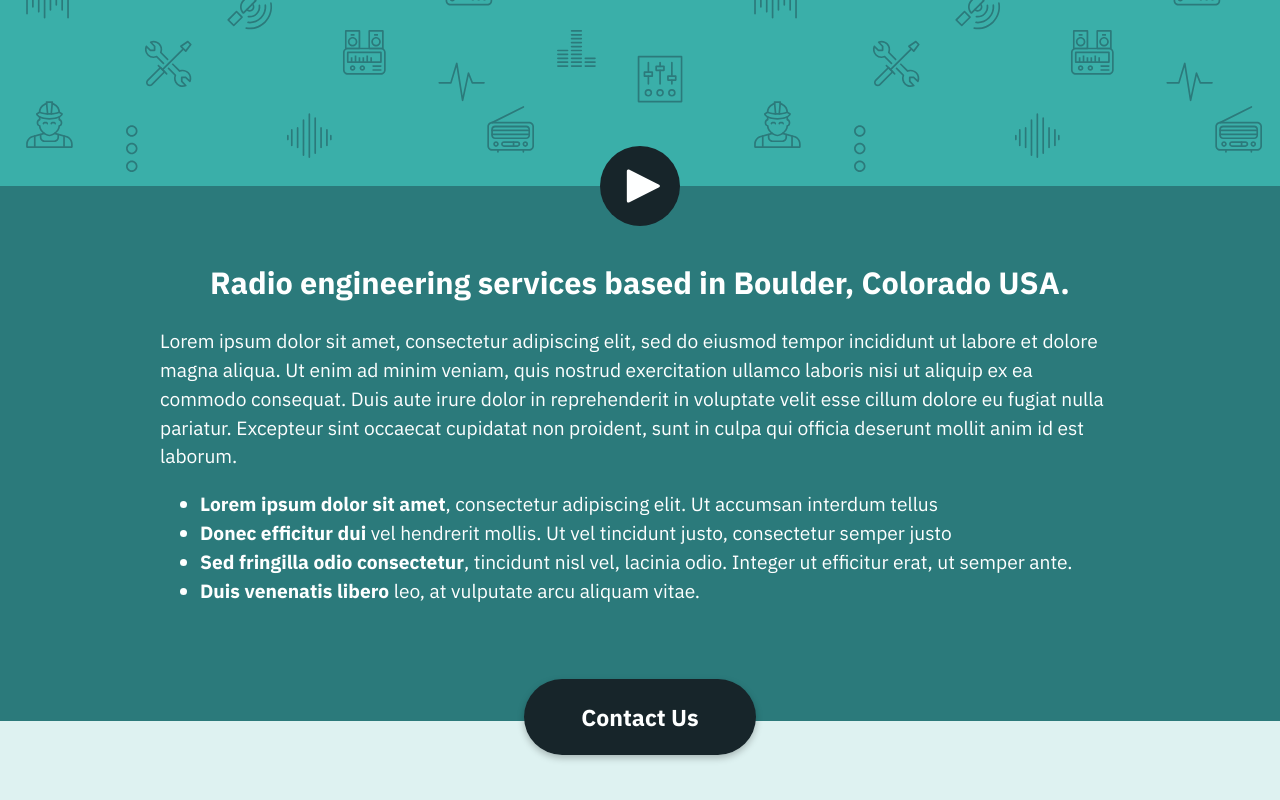
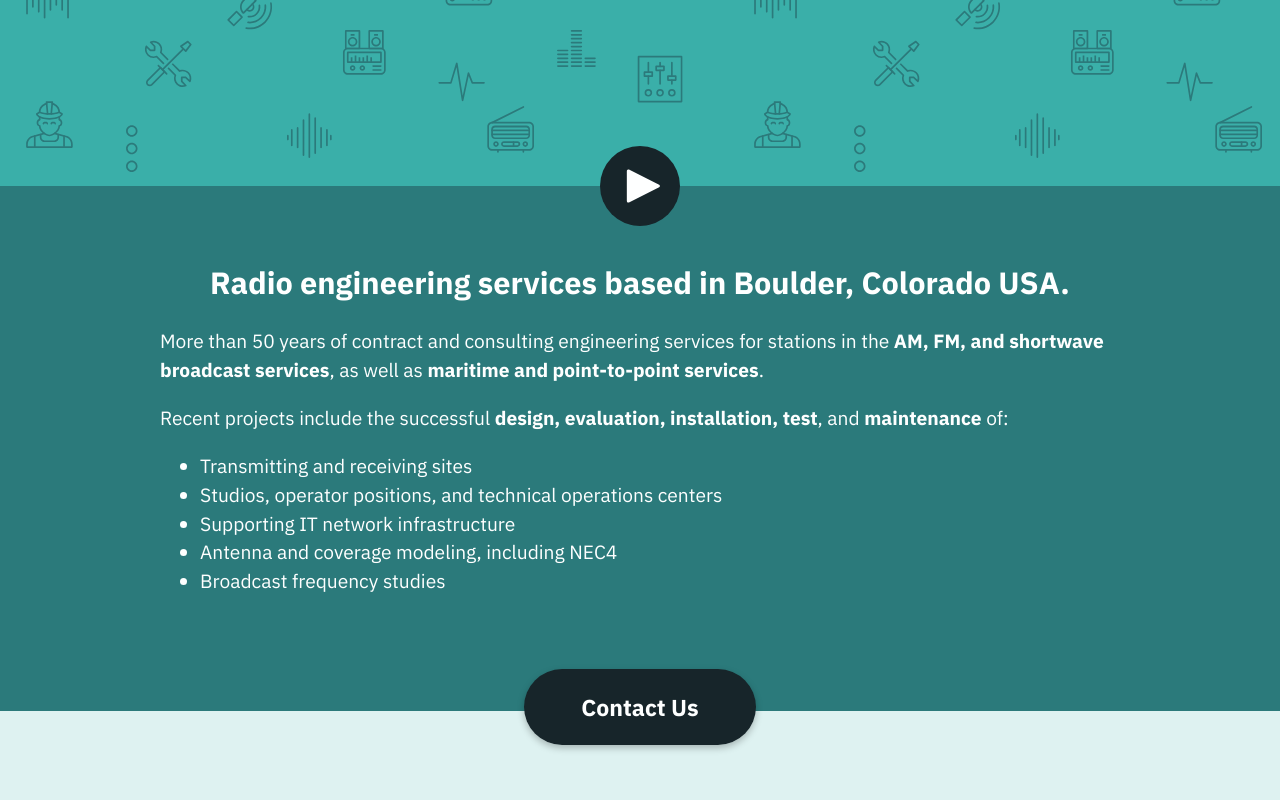
Before and after one commit to jessicaschilling/broadcastradioengineering, a React (Create React App) app: page / in a window 1280 px wide. Shown: the part 538-1338 px from the top of the page. Built offline with nearby package versions, Linux system fonts and the light colour scheme.

Commit message:
content: replace boilerplate

```diff
--- a/src/App.js
+++ b/src/App.js
@@ -41,13 +41,17 @@ class App extends Component {
                 Radio engineering services based in Boulder, Colorado USA.
               </h2>
               <p>
-                Lorem ipsum dolor sit amet, consectetur adipiscing elit, sed do eiusmod tempor incididunt ut labore et dolore magna aliqua. Ut enim ad minim veniam, quis nostrud exercitation ullamco laboris nisi ut aliquip ex ea commodo consequat. Duis aute irure dolor in reprehenderit in voluptate velit esse cillum dolore eu fugiat nulla pariatur. Excepteur sint occaecat cupidatat non proident, sunt in culpa qui officia deserunt mollit anim id est laborum.
+                More than 50 years of contract and consulting engineering services for stations in the <strong>AM, FM, and shortwave broadcast services</strong>, as well as <strong>maritime and point-to-point services</strong>.
+              </p>
+              <p>
+                Recent projects include the successful <strong>design, evaluation, installation, test</strong>, and <strong>maintenance</strong> of:
               </p>
               <ul>
-                <li><strong>Lorem ipsum dolor sit amet</strong>, consectetur adipiscing elit. Ut accumsan interdum tellus</li>
-                <li><strong>Donec efficitur dui</strong> vel hendrerit mollis. Ut vel tincidunt justo, consectetur semper justo</li>
-                <li><strong>Sed fringilla odio consectetur</strong>, tincidunt nisl vel, lacinia odio. Integer ut efficitur erat, ut semper ante. </li>
-                <li><strong>Duis venenatis libero</strong> leo, at vulputate arcu aliquam vitae.</li>
+                <li>Transmitting and receiving sites</li>
+                <li>Studios, operator positions, and technical operations centers</li>
+                <li>Supporting IT network infrastructure</li>
+                <li>Antenna and coverage modeling, including NEC4</li>
+                <li>Broadcast frequency studies</li>
               </ul>
             </div>
           </section>
```
